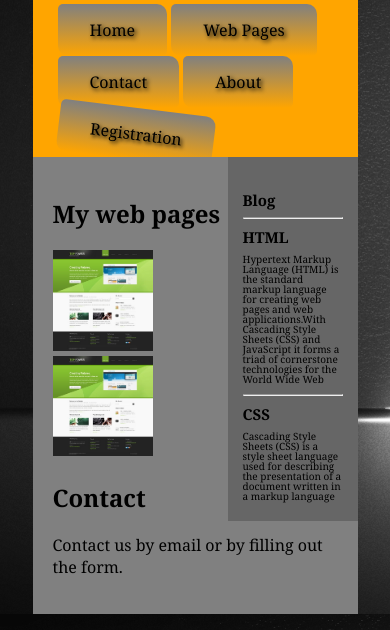
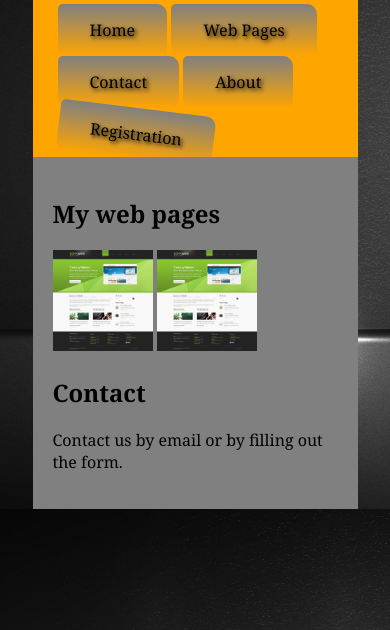
Before and after one commit to Onto241/Lesson-2, a plain HTML site: page index.html in a window 390 px wide. Shown: the part 214-844 px from the top of the page. Drawn offline with Linux system fonts and the light colour scheme.

Commit message:
Update style.css

```diff
--- a/style.css
+++ b/style.css
@@ -115,9 +115,7 @@ a.button-text {
         width: 325px;
     }
     aside {
-        width: 100px;
-        font-size: 10px;
-        line-height: 10px;
+        display: none;
     }
     img {
         width: 100px;
```
